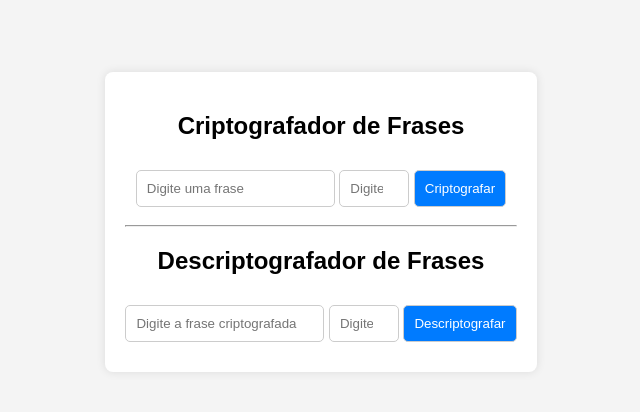
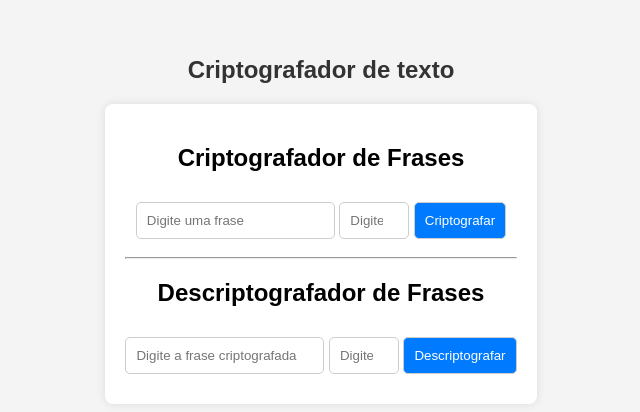
Before and after one commit to ranixx1/projetoJP, a plain HTML site: page index.html in a window 1280 px wide. Shown: the part 186-598 px from the top of the page, without its empty margins (319-959 px from the left). Drawn offline with Linux system fonts and the light colour scheme.

Commit message:
adicionando H1

```diff
--- a/index.html
+++ b/index.html
@@ -8,6 +8,7 @@
     <title>Criptografador de Frases</title>
 </head>
 <body>
+    <h1>Criptografador de texto</h1>
     <div class="container">
         <h2>Criptografador de Frases</h2>
 
--- a/src/css/style.css
+++ b/src/css/style.css
@@ -32,3 +32,10 @@ button:hover {
     font-weight: bold;
     margin-bottom: 10px;
 }
+h1 {
+    font-family: Arial, sans-serif;
+    font-size: 1.5rem;
+    font-weight: bold;
+    margin-bottom: 20px;
+    color: #333;
+}
```
